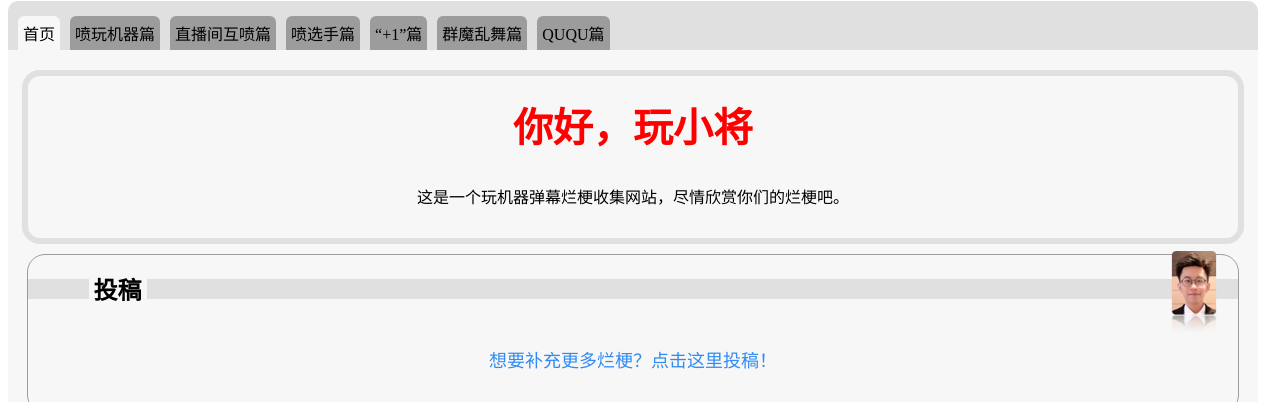
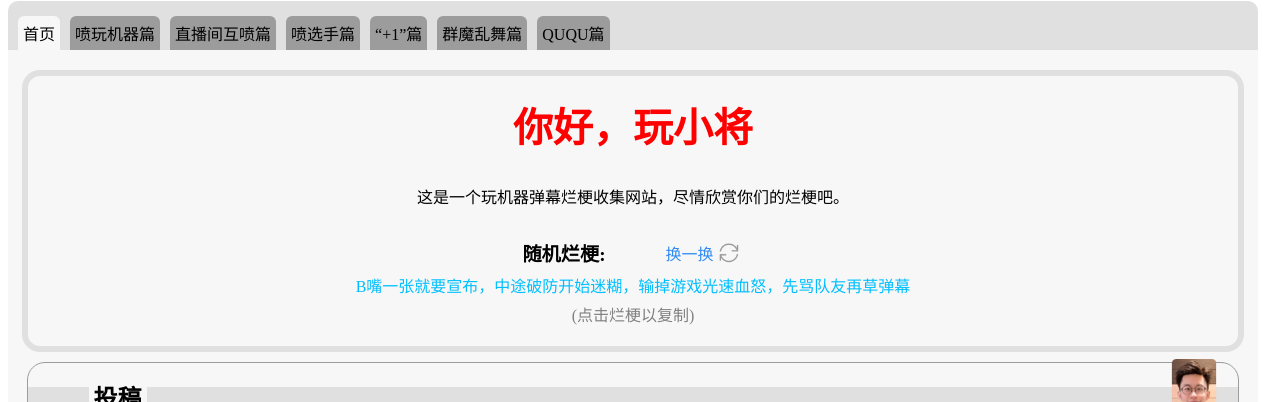
Before and after one commit to 9WiSHao/sb6657, a Vue app: page / in a window 1280 px wide. Shown: the part 537-939 px from the top of the page. Built offline with nearby package versions, Linux system fonts and the light colour scheme.

Commit message:
feat: 首页随机一条烂梗功能

```diff
--- a/src/App.vue
+++ b/src/App.vue
@@ -4,9 +4,9 @@ import GoToTop from '@/components/GoToTop.vue';
 import MainPanel from '@/components/MainPanel.vue';
 import MainTab from '@/components/MainTab.vue';
 import { onMounted } from 'vue';
-import { useGengStore } from '@/store/geng';
+import { useMemesStore } from '@/store/memes';
 // 初始化的时候加载数据
-onMounted(() => useGengStore().initializeData());
+onMounted(() => useMemesStore().initializeData());
 </script>
 
 <template>
--- /dev/null
+++ b/src/components/HomeView/HomeHello.vue
@@ -0,0 +1,101 @@
+<script setup lang="ts">
+import { ref } from 'vue';
+import { useMemesStore } from '@/store/memes';
+import { copyToClipboard } from '@/utils/windowBOM';
+const memesArray = useMemesStore().combinedData;
+const LENTH = memesArray.length;
+
+const currentMeme = ref(memesArray[Math.floor(Math.random() * LENTH)]);
+const animatedImage = ref<HTMLElement>();
+function changeMemes() {
+    // 按钮旋转
+    if (!animatedImage.value) return;
+    animatedImage.value.style.animation = 'none';
+    // 下一tick触发，保证重绘，能重新旋转按钮
+    setTimeout(() => {
+        if (!animatedImage.value) return;
+        animatedImage.value.style.animation = 'turnaround 1s';
+    }, 10);
+    // 随机烂梗
+    currentMeme.value = memesArray[Math.floor(Math.random() * LENTH)];
+}
+</script>
+<template>
+    <div class="hello">
+        <div class="hello1">你好，玩小将</div>
+        <div class="hello2">这是一个玩机器弹幕烂梗收集网站，尽情欣赏你们的烂梗吧。</div>
+        <div class="random">
+            <div class="r1">随机烂梗:</div>
+            <div class="change" @click="changeMemes">换一换</div>
+            <img src="@/assets/icon/random.png" alt="" @click="changeMemes" ref="animatedImage" />
+        </div>
+        <div class="random-memes" @click="copyToClipboard(currentMeme)">{{ currentMeme }}</div>
+        <span>(点击烂梗以复制)</span>
+    </div>
+</template>
+<style lang="scss">
+// 这个css不能加scoped，不然js控制的动画应用不生效
+.hello {
+    width: 100%;
+    padding: 20px 0;
+    border: 6px solid #e0e0e0;
+    display: flex;
+    flex-direction: column;
+    align-items: center;
+    border-radius: 18px;
+    .hello1 {
+        font-size: 40px;
+        font-weight: 800;
+        color: red;
+        margin-bottom: 20px;
+    }
+    .hello2 {
+        margin: 10px;
+    }
+    .random {
+        margin: 20px 10px 5px;
+        display: flex;
+        align-items: center;
+        .r1 {
+            margin-right: 60px;
+            font-size: larger;
+            font-weight: bold;
+        }
+        .change {
+            color: #308bf2;
+            cursor: pointer;
+            &:hover ~ img {
+                animation: turnaround 1s;
+            }
+        }
+        img {
+            margin: 5px;
+            height: 20px;
+            width: 20px;
+            cursor: pointer;
+            &:hover {
+                animation: turnaround 1s;
+            }
+        }
+        @keyframes turnaround {
+            from {
+                transform: rotate(0);
+            }
+            to {
+                transform: rotate(360deg);
+            }
+        }
+    }
+    .random-memes {
+        margin: 0 10px 5px;
+        color: deepskyblue;
+        &:hover {
+            cursor: pointer;
+            color: purple;
+        }
+    }
+    span {
+        color: gray;
+    }
+}
+</style>
--- a/src/store/geng.ts
+++ b/src/store/memes.ts
@@ -7,7 +7,7 @@ interface TabDataMap {
     [key: string]: JsonData;
 }
 
-export const useGengStore = defineStore('geng', () => {
+export const useMemesStore = defineStore('memes', () => {
     // 分类存放烂梗对象
     const tabDataMap = ref<TabDataMap>({});
     // 合并起来的烂梗数组
--- a/src/views/HomeView.vue
+++ b/src/views/HomeView.vue
@@ -1,10 +1,9 @@
-<script setup lang="ts"></script>
+<script setup lang="ts">
+import HomeHello from '@/components/HomeView/HomeHello.vue';
+</script>
 <template>
     <div class="home">
-        <div class="hello">
-            <div class="hello1">你好，玩小将</div>
-            <div class="hello2">这是一个玩机器弹幕烂梗收集网站，尽情欣赏你们的烂梗吧。</div>
-        </div>
+        <HomeHello></HomeHello>
         <div class="submission">
             <div class="top">
                 <div class="line1"></div>
@@ -40,24 +39,7 @@ a {
     color: #308bf2;
     text-decoration: none;
 }
-.hello {
-    width: 100%;
-    padding: 20px 0;
-    border: 6px solid #e0e0e0;
-    display: flex;
-    flex-direction: column;
-    align-items: center;
-    border-radius: 18px;
-    .hello1 {
-        font-size: 40px;
-        font-weight: 800;
-        color: red;
-        margin-bottom: 20px;
-    }
-    .hello2 {
-        margin: 10px;
-    }
-}
+
 .submission,
 .message {
     width: 100%;
--- a/src/views/ListView.vue
+++ b/src/views/ListView.vue
@@ -2,10 +2,10 @@
 import { computed, ref, type Ref } from 'vue';
 import { useRoute, onBeforeRouteUpdate } from 'vue-router';
 import { copyToClipboard, scrollToTop } from '@/utils/windowBOM';
-import { useGengStore } from '@/store/geng';
+import { useMemesStore } from '@/store/memes';
 
 const route = useRoute();
-const tabDataMap = useGengStore().tabDataMap;
+const tabDataMap = useMemesStore().tabDataMap;
 
 const currentDataList = computed(() => tabDataMap[route.path]);
 onBeforeRouteUpdate(() => {
--- a/src/views/SearchView.vue
+++ b/src/views/SearchView.vue
@@ -2,9 +2,9 @@
 import { computed } from 'vue';
 import { useRoute } from 'vue-router';
 import { copyToClipboard } from '@/utils/windowBOM';
-import { useGengStore } from '@/store/geng';
+import { useMemesStore } from '@/store/memes';
 
-const combinedData = useGengStore().combinedData;
+const combinedData = useMemesStore().combinedData;
 const route = useRoute();
 const searchQuery = computed(() => route.query.s);
 
```
Also changed, not shown: src/assets/icon/random.png (added).
